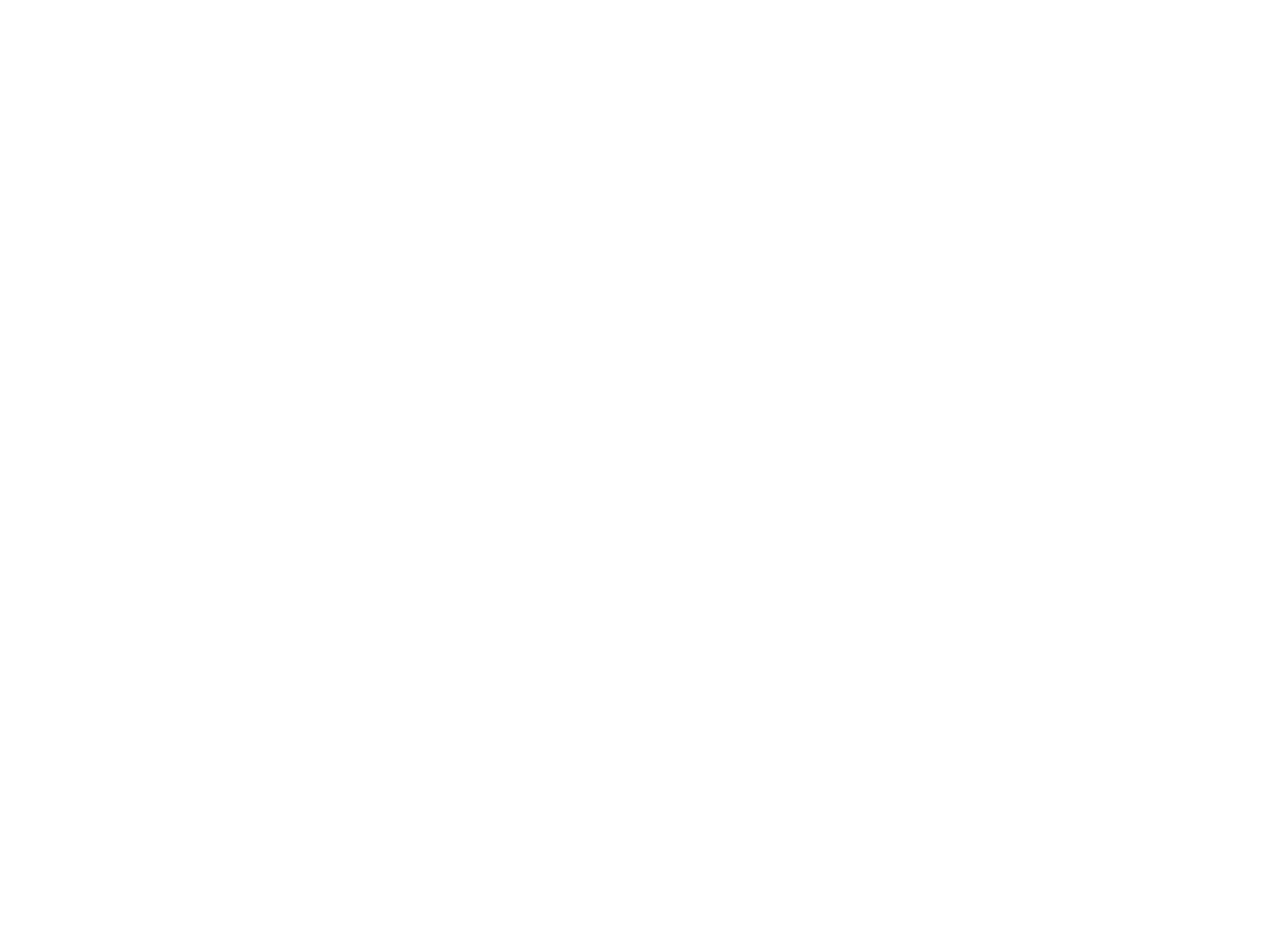
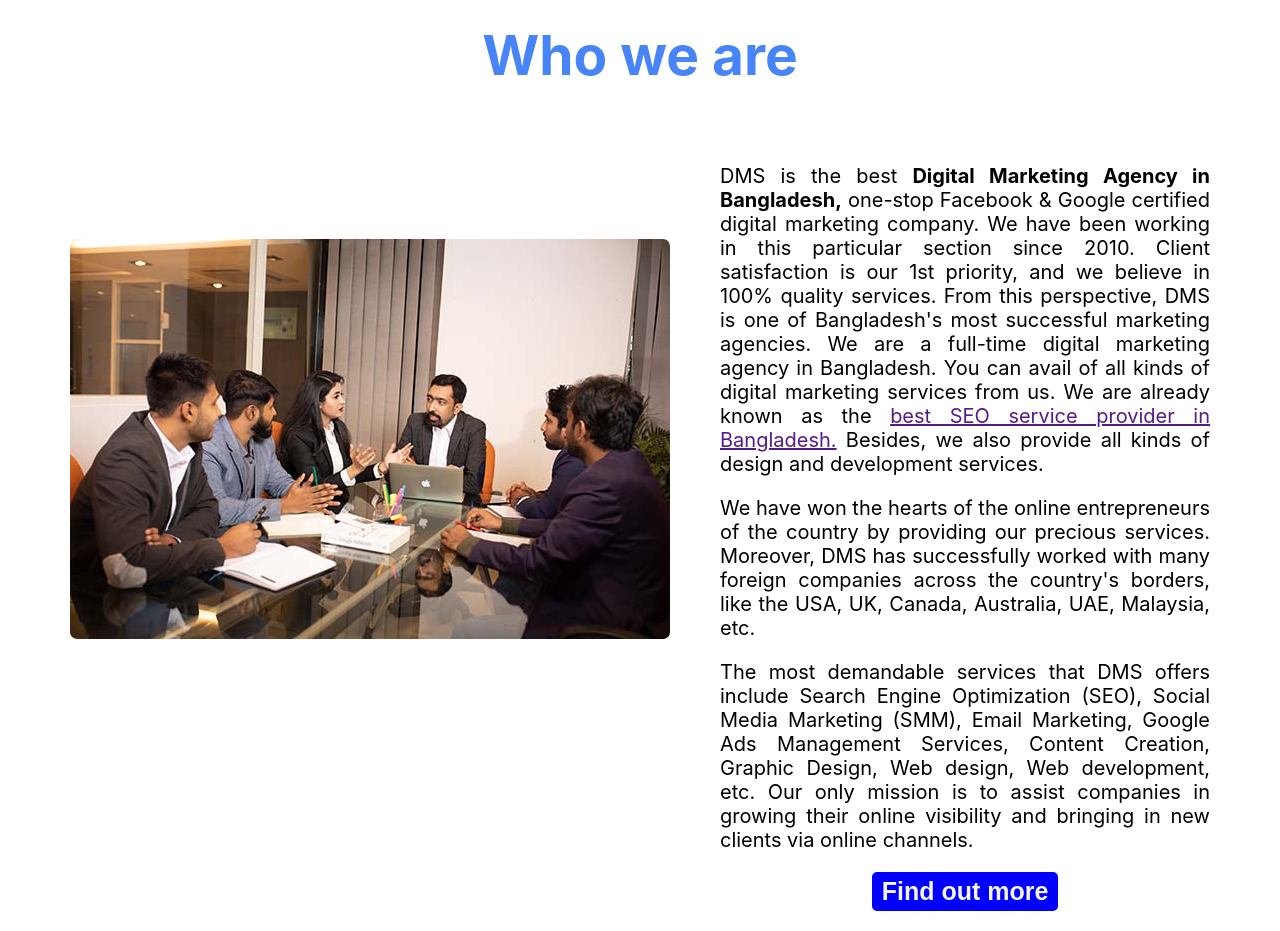
Before and after one commit to constobidullah/forhadul-islam-digital-marketing-service-bd, a React (Create React App) app: page / in a window 1280 px wide. Shown: the part 1040-1971 px from the top of the page. Before the commit the page ends 1025 px from the top, so only its background shows below. Built offline with nearby package versions, Linux system fonts and the light colour scheme.

Commit message:
who we are section complete

```diff
--- a/src/App.js
+++ b/src/App.js
@@ -1,12 +1,14 @@
 import './App.css';
 import GrowMarketing from './components/GrowMarketing/GrowMarketing';
 import MarketingAgency from './components/MarketingAgency/MarketingAgency';
+import WhoWeAre from './components/WhoWeAre/WhoWeAre';
 
 function App() {
   return (
     <div className="App">
       <GrowMarketing></GrowMarketing>
       <MarketingAgency></MarketingAgency>
+      <WhoWeAre></WhoWeAre>
     </div>
   );
 }
--- /dev/null
+++ b/src/components/WhoWeAre/WhoWeAre.css
@@ -0,0 +1,42 @@
+.who-we-are-parents h1{
+    font-size: 55px;
+    color: rgb(70, 132, 247);
+}
+
+.who-we-are-photo-and-write{
+    display: grid;
+    grid-template-columns: repeat(2, 1fr);
+    padding: 20px 70px;
+}
+
+.who-we-are-photo img{
+    margin-top: 95px;
+    margin-right: 50px;
+    border-radius: 7px;
+}
+
+.who-we-are-write p{
+    text-align: justify;
+    font-size: 20px;
+}
+
+.find-out-more{
+    border: none;
+    border-radius: 5px;
+    padding: 5px 10px;
+    font-size: 25px;
+    font-weight: 700;
+    background-color: rgb(0, 0, 253);
+    color: whitesmoke;
+    cursor: pointer;
+}
+.find-out-more:hover{
+    border: none;
+    border-radius: 5px;
+    padding: 5px 10px;
+    font-size: 25px;
+    font-weight: 700;
+    background-color:aquamarine;
+    color: rgb(158, 54, 54);
+    cursor: pointer;
+}
--- /dev/null
+++ b/src/components/WhoWeAre/WhoWeAre.js
@@ -0,0 +1,28 @@
+import React from 'react';
+import photo from '../../images/who2.jpg'
+import './WhoWeAre.css'
+
+const WhoWeAre = () => {
+    return (
+        <div className='who-we-are-parents'>
+            <h1>Who we are </h1>
+
+            <div className='who-we-are-photo-and-write'>
+                <div className='who-we-are-photo'>
+                    <img src={photo} alt="" />
+                </div>
+                <div className='who-we-are-write'>
+                    <p>DMS is the best <b>Digital Marketing Agency in Bangladesh,</b> one-stop Facebook & Google certified digital marketing company. We have been working in this particular section since 2010. Client satisfaction is our 1st priority, and we believe in 100% quality services. From this perspective, DMS is one of Bangladesh's most successful marketing agencies. We are a full-time digital marketing agency in Bangladesh. You can avail of all kinds of digital marketing services from us. We are already known as the <a href="">best SEO service provider in Bangladesh.</a> Besides, we also provide all kinds of design and development services.</p>
+
+                    <p>We have won the hearts of the online entrepreneurs of the country by providing our precious services. Moreover, DMS has successfully worked with many foreign companies across the country's borders, like the USA, UK, Canada, Australia, UAE, Malaysia, etc. </p>
+
+                    <p>The most demandable services that DMS offers include Search Engine Optimization (SEO), Social Media Marketing (SMM), Email Marketing, Google Ads Management Services, Content Creation, Graphic Design, Web design, Web development, etc. Our only mission is to assist companies in growing their online visibility and bringing in new clients via online channels.</p>
+
+                    <button className='find-out-more'>Find out more </button>
+                </div>
+            </div>
+        </div>
+    );
+};
+
+export default WhoWeAre;
```
Also changed, not shown: src/images/who1.jpg (added), src/images/who2.jpg (added).
